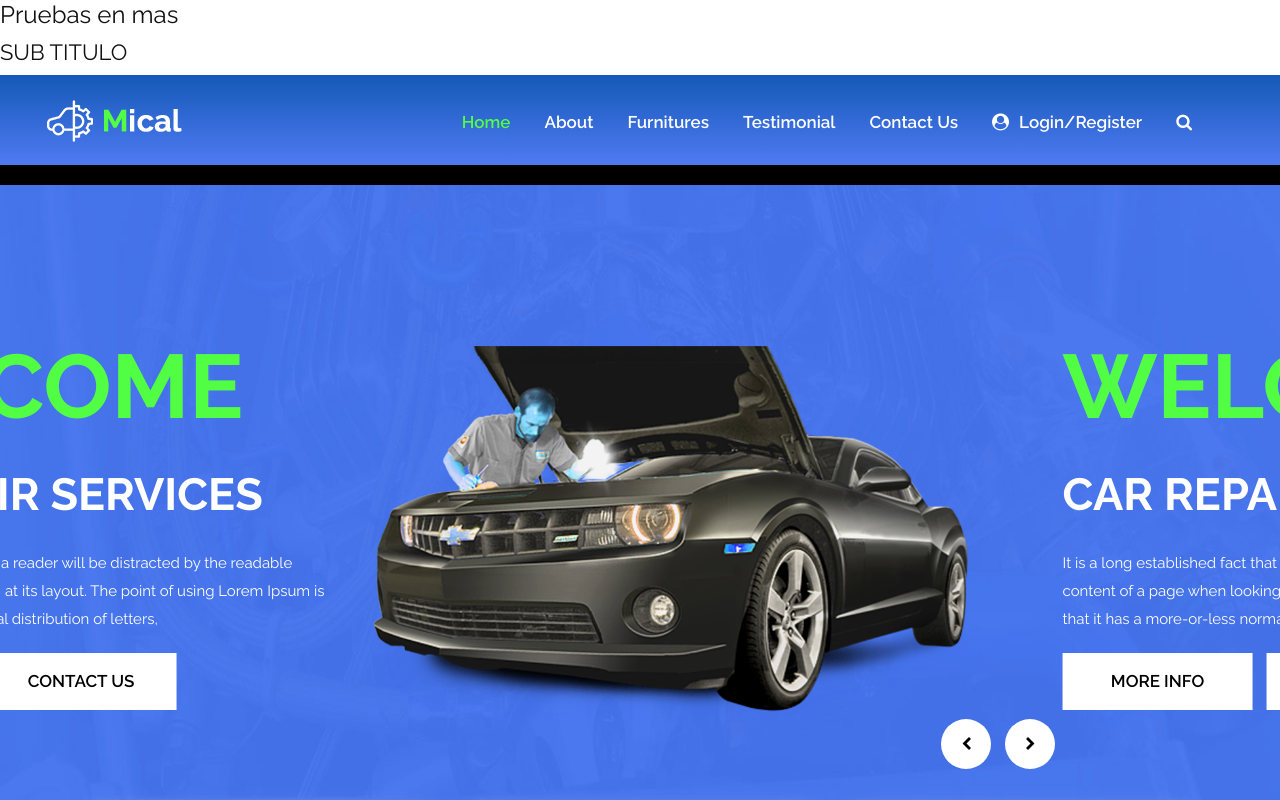
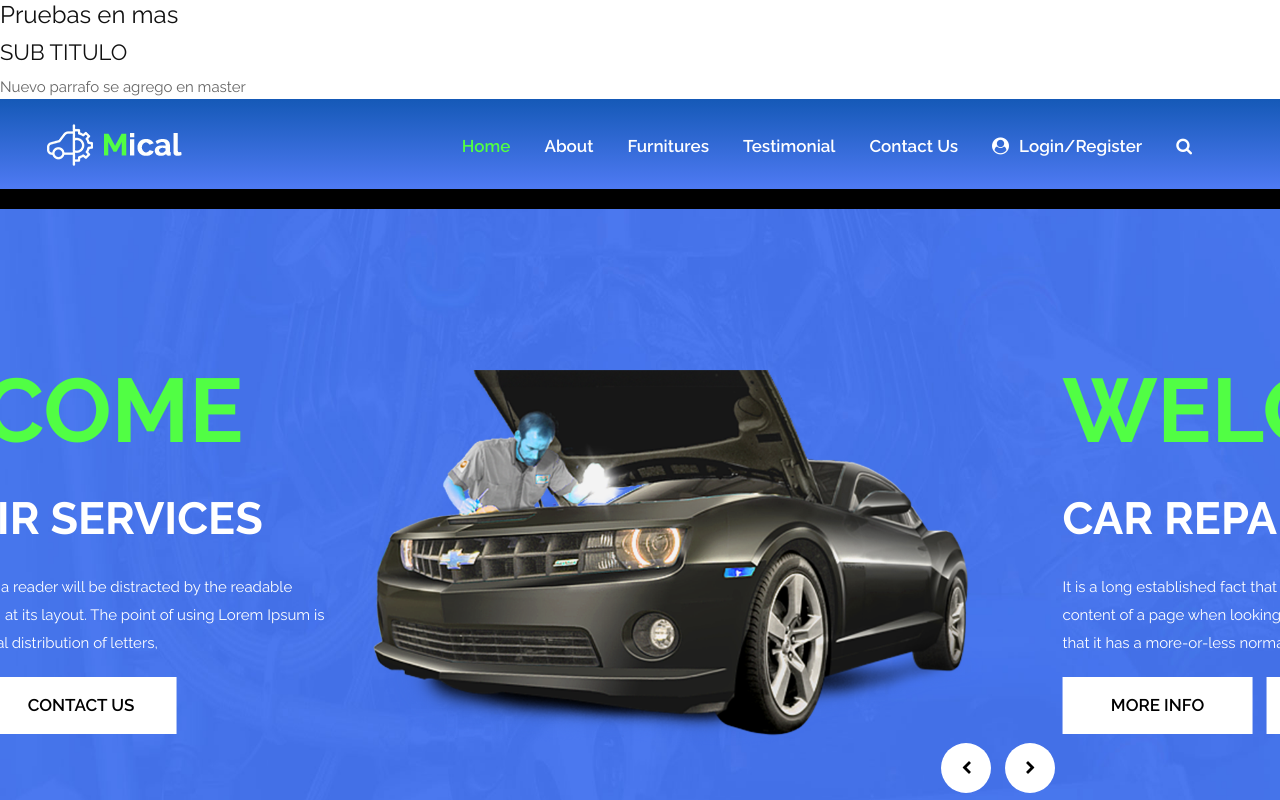
Before and after one commit to ottobic/apachedoc, a plain HTML site: page index.html in a window 1280 px wide. Shown: the top 800 px of the page. Drawn offline with nearby package versions, Linux system fonts and the light colour scheme.

Commit message:
Cambio 2 en master
se agrego un parrafo en index dentro de la rama master.

```diff
--- a/index.html
+++ b/index.html
@@ -34,6 +34,7 @@
       <h1>Pruebas en mas</h1>
       <h2>SUB TITULO</h2>
       <!-- loader  -->
+      <p>Nuevo parrafo se agrego en master</p>
       <div class="loader_bg">
          <div class="loader"><img src="images/loading.gif" alt="#" /></div>
       </div>
```
